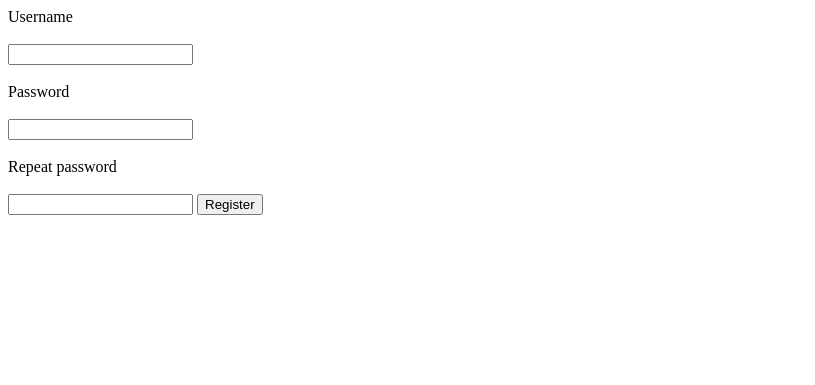
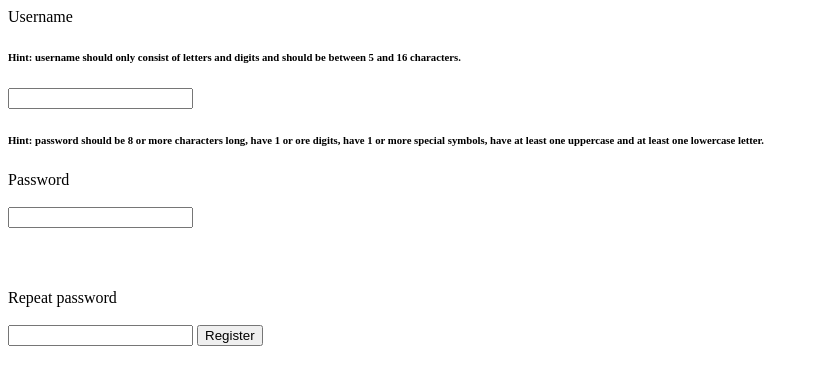
Before and after one commit to legeof008/ochrona-danych-aplikacja, a Flask app: page /register in a window 1280 px wide. Shown: the top 385 px of the page, without its empty margins (0-815 px from the left). Run offline with Flask 2, Linux system fonts and the light colour scheme; parts of the project's set-up code (start-up, migrations or seed data) failed here and were passed over.

Commit message:
feat: add fully working registration

```diff
--- a/app/controller/PasswordEntryController.py
+++ b/app/controller/PasswordEntryController.py
@@ -12,7 +12,7 @@ service = PasswordEntryService(db)
 @entry_handler.route('/entry', methods=["POST", "GET"])
 @login_required
 def entries():
-    all_entries = service.list_by_name(request.form.get('search_by_user')) if request.method == "POST" else list_all()
+    all_entries = service.list_by_name(current_user.username)
     return render_template("entry.html", entries=all_entries, user=current_user.username)
 
 
--- a/app/controller/UserController.py
+++ b/app/controller/UserController.py
@@ -1,7 +1,9 @@
+import json
+
 from flask import Blueprint, request, render_template, redirect
 from flask_login import login_required
 
-from controller.service.UserHandlingService import UserHandlingService, is_logged
+from controller.service.UserHandlingService import UserHandlingService, is_logged, password_criteria
 from model.project_configuration import db
 
 user_handler = Blueprint('user_handler', __name__, template_folder='../static/templates')
@@ -49,4 +51,13 @@ def register():
     elif service.register(username, password):
         return redirect("/login", 302)
     else:
-        return render_template("register.html", result_info="User already exists")
+        return render_template("register.html",
+                               result_info="User already exists or password is not strong enough or username is not "
+                                           "as defined.")
+
+
+@user_handler.route("/password", methods=["GET"])
+def password_check():
+    password = request.args.get("check")
+
+    return json.dumps(password_criteria(password))
--- a/app/controller/service/PasswordEntryService.py
+++ b/app/controller/service/PasswordEntryService.py
@@ -58,7 +58,7 @@ class PasswordEntryService:
 
     def delete(self, entry_id: int) -> bool:
         existing_entry = PasswordEntry.query.get(entry_id)
-        if existing_entry.owner == current_user.username or current_user.username == 'admin':
+        if existing_entry.owner == current_user.username:
             self.database.session.delete(existing_entry)
             self.database.session.commit()
             return True
--- a/app/controller/service/UserHandlingService.py
+++ b/app/controller/service/UserHandlingService.py
@@ -1,3 +1,5 @@
+import re
+
 import bcrypt
 from flask_login import login_user, current_user, logout_user
 from flask_sqlalchemy import SQLAlchemy
@@ -5,6 +7,59 @@ from flask_sqlalchemy import SQLAlchemy
 from model.User import User
 from model.project_configuration import login_manager
 
+username_pattern = "^([a-z]|[A-Z]|[0-9]){4,16}$"
+
+def password_criteria(password: str) -> {}:
+    """
+    Verify the strength of 'password'
+    Returns a dict indicating the wrong criteria
+    A password is considered strong if:
+        8 characters length or more
+        1 digit or more
+        1 symbol or more
+        1 uppercase letter or more
+        1 lowercase letter or more
+    """
+
+    # calculating the length
+    length_error = len(password) < 4
+
+    # searching for digits
+    digit_error = re.search(r"\d", password) is None
+
+    # searching for uppercase
+    uppercase_error = re.search(r"[A-Z]", password) is None
+
+    # searching for lowercase
+    lowercase_error = re.search(r"[a-z]", password) is None
+
+    # searching for symbols
+    symbol_error = re.search(r"[ !#$%&'()*+,-./[\\\]^_`{|}~" + r'"]', password) is None
+
+    # overall result
+    password_ok = (length_error or digit_error or uppercase_error or lowercase_error or symbol_error)
+
+    return {
+        'password': password_ok,
+        'length': length_error,
+        'digits': digit_error,
+        'uppercase': uppercase_error,
+        'lowercase': lowercase_error,
+        'symbol': symbol_error,
+    }
+
+
+def username_safe(username: str) -> bool:
+    if re.search(username_pattern, username):
+        return True
+    return False
+
+def password_safe(password: str) -> bool:
+    run_check = password_criteria(password)
+    for criteria in run_check:
+        if run_check[criteria]:
+            return False
+    return True
 
 @login_manager.user_loader
 def user_loader(user_id: int) -> User:
@@ -36,6 +91,12 @@ class UserHandlingService:
         if user:
             """ Cannot register the same user twice """
             return False
+        elif not username_safe(username):
+            """ Username is not safe by the standards in documentation"""
+            return False
+        elif not password_safe(password):
+            """ Password is not safe by the standards in documentation"""
+            return False
         hashed_password = bcrypt.hashpw(password.encode(), bcrypt.gensalt())
         new_user = User(username, hashed_password)
         try:
--- a/app/static/templates/entry-add.html
+++ b/app/static/templates/entry-add.html
@@ -15,7 +15,7 @@
         <label for="username">The name of the service of said account:</label><br>
         <input type="text" id="servicename" name="servicename"><br><br>
         <label for="username">Special password with which you wish to encrypt this account (leave empty for your default account password): </label><br>
-        <input type="text" id="special_password" name="special_password"><br><br>
+        <input type="password" id="special_password" name="special_password"><br><br>
         <input type="submit" value="Submit">
         <h3 name="result_info">{{result_info}}</h3>
     </form>
--- a/app/static/templates/entry.html
+++ b/app/static/templates/entry.html
@@ -32,10 +32,13 @@
             <p style="font-size: 10px"> id: {{ entry.id }}</p>
             <p style="font-size: 10px"> username: {{ entry.username }}</p>
             <p style="font-size: 10px"> service name: {{ entry.servicename }}</p>
-            <p style="font-size: 10px"> {{ entry.password }}</p>
             <p style="font-size: 10px"> owner: {{ entry.owner }}</p>
             <form action="/entry-delete?id={{entry.id}}" method="post">
                 <button name="button{{entry.id}}" value="Delete">Delete</button>
+            </form>
+            <br><br>
+            <form action="/entry-reveal?id={{entry.id}}" method="post">
+                <button name="button{{entry.id}}" value="Delete">Reveal</button>
             </form>
         </div>
         {% endfor %}
--- a/app/static/templates/register.html
+++ b/app/static/templates/register.html
@@ -4,16 +4,67 @@
 <head>
     <meta charset="UTF-8">
     <title>Title</title>
+    <script>
+        window.addEventListener("load", function () {
+            password_input = document.getElementById("password");
+            message_output = document.getElementById("password_criteria")
 
+            password_input.addEventListener("input", function (event) {
+
+                fetch("/password?" + new URLSearchParams({
+                    check: encodeURIComponent(password_input.value),
+                })).then((response) => response.json()).then((json) => {
+                        let output = "";
+                        let indicator = "";
+                        for (let key in json) {
+                            switch (key) {
+                                case 'password':
+                                    indicator = json[key] === false ? " valid.\n" : " not valid.\n";
+                                    output += "Password is" + indicator;
+                                    break;
+                                case 'length':
+                                    indicator = json[key] === false ? " valid.\n" : " not valid.\n";
+                                    output += "Length of the password is" + indicator;
+                                    break;
+                                case 'digits':
+                                    indicator = json[key] === false ? " valid " : " not valid ";
+                                    output += "There is a" + indicator + "number of digits.\n";
+                                    break;
+                                case 'uppercase':
+                                    indicator = json[key] === false ? " valid " : " not valid ";
+                                    output += "There is a" + indicator + "number of uppercase letters.\n";
+                                    break;
+                                case 'lowercase':
+                                    indicator = json[key] === false ? " valid " : " not valid ";
+                                    output += "There is a" + indicator + "number of lowercase letters.\n";
+                                    break;
+                                case 'symbol':
+                                    indicator = json[key] === false ? " valid " : " not valid ";
+                                    output += "There is a" + indicator + "number of special symbols.\n";
+                                    break;
+                            }
+                        }
+                        message_output.innerText = output;
+                        console.log(output);
+
+                    }
+                )
+
+            });
+        });
+    </script>
+</head>
 <body>
 <form action="/register" method="post">
     <label for="username">Username</label>
-        <br><br>
+    <h6>Hint: username should only consist of letters and digits and should be between 5 and 16 characters.</h6>
     <input name="username" id="username" required>
-        <br><br>
+    <h6>Hint: password should be 8 or more characters long, have 1 or ore digits, have 1 or more special symbols, have
+        at least one uppercase and at least one lowercase letter.</h6>
     <label for="password">Password</label>
     <br><br>
     <input type="password" name="password" id="password" required>
+    <h6 id="password_criteria"></h6>
     <br><br>
     <label for="password_repeat">Repeat password</label>
     <br><br>
@@ -21,9 +72,6 @@
     <input type="submit" value="Register">
 </form>
 <h3 name="result_info">{{result_info}}</h3>
-    </head>
-
-    <body>
 
 </body>
 
```
Also changed, not shown: README.md. Lines whose indentation alone changed are shown as unchanged.
